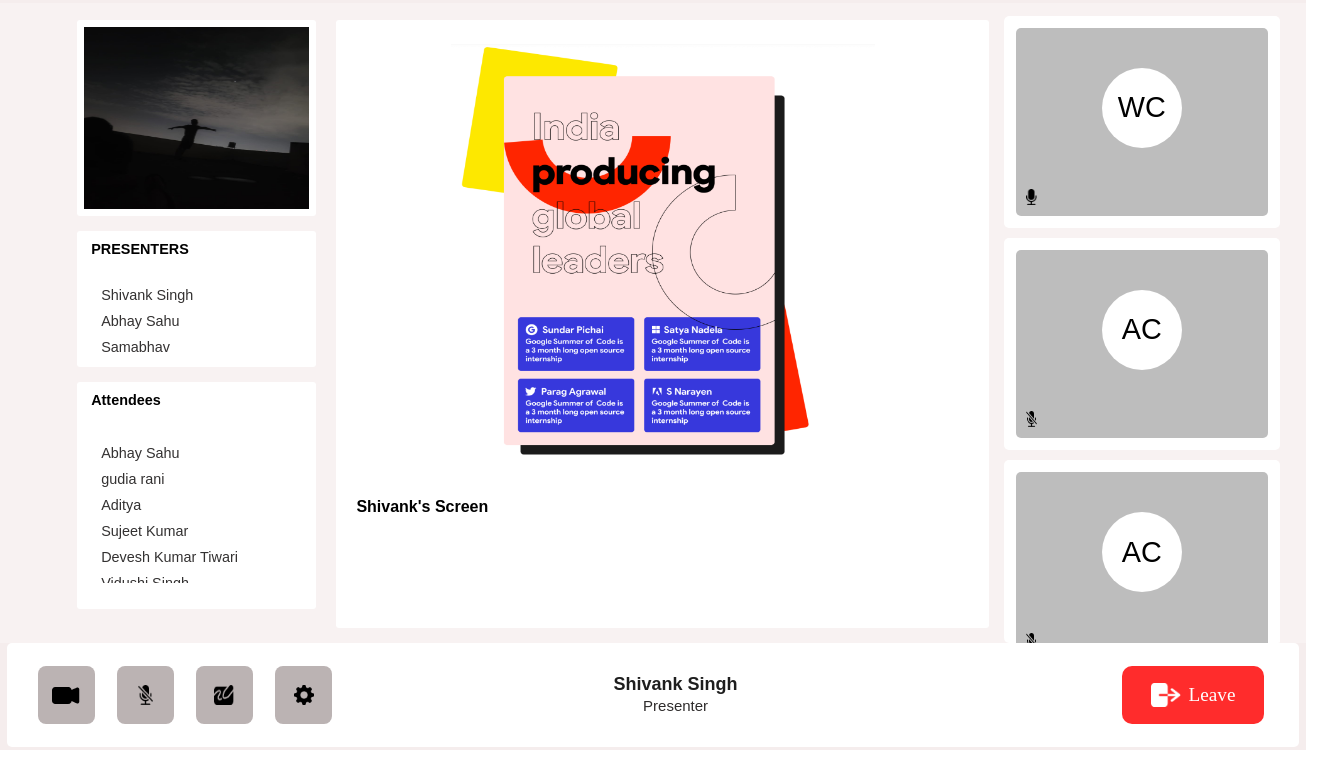
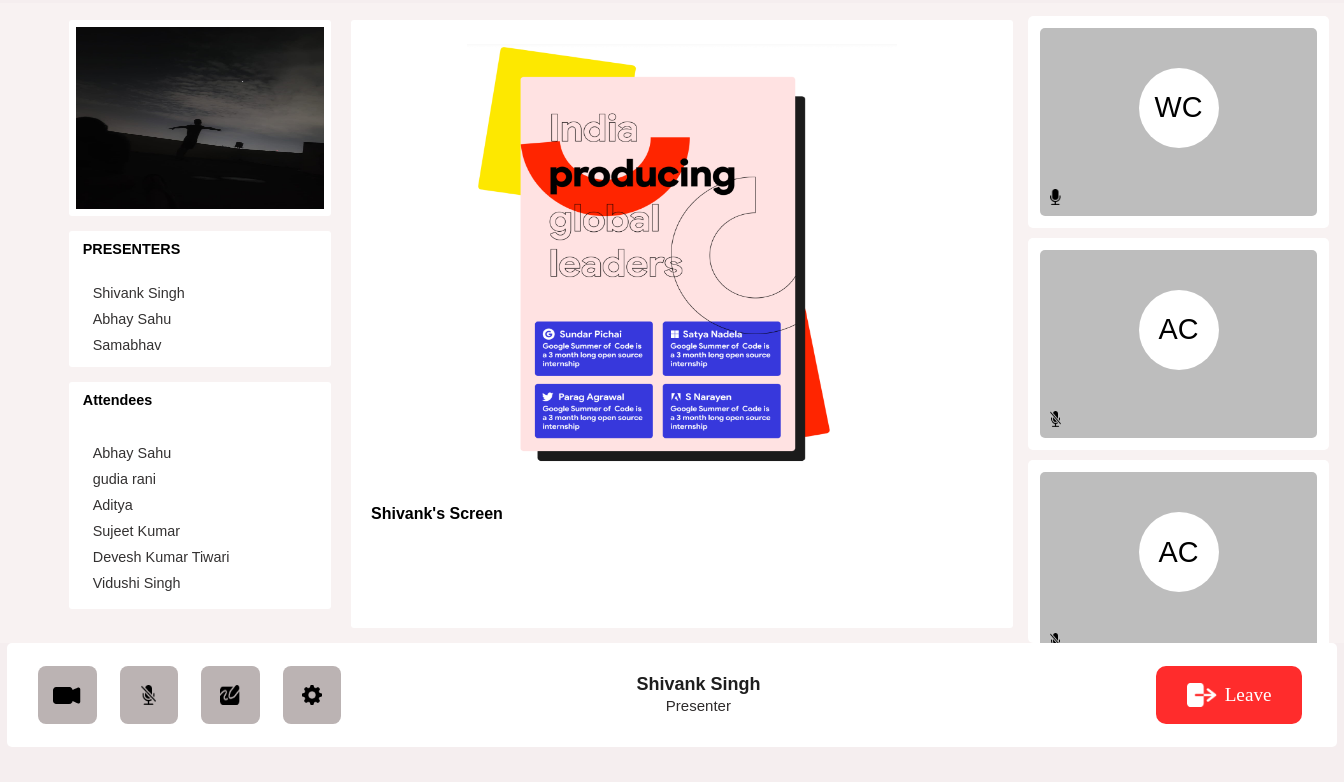
Before and after one commit to nasablackberry/Hacktoberfest_2022, a plain HTML site: page Oss_shivank_singh/index.html in a window 1280 px wide. Shown: the part 66-848 px from the top of the page, 1344 px wide, since content can reach past the window. Before the commit the page ends 816 px from the top, so only its background shows below. Drawn offline with Linux system fonts and the light colour scheme.

Commit message:
Update style.css

```diff
--- a/Oss_shivank_singh/style.css
+++ b/Oss_shivank_singh/style.css
@@ -5,7 +5,7 @@
 }
 
 ::-webkit-scrollbar {
-    width: 7px;
+    width: 9px;
 
 }
 
@@ -15,7 +15,7 @@
 }
 
 ::-webkit-scrollbar-thumb {
-    background: rgb(161, 159, 159);
+    background: rgb(165, 156, 156);
     border-radius: 10px;
 }
 
@@ -25,12 +25,12 @@
 }
 
 .rootCont{
-    width: 102vw;
-    height: 102vh;
+    width: 105vw;
+    height: 106vh;
     display: flex;
     flex-direction: column;
     align-items: center;
-    background-color: rgb(245, 237, 237);
+    background-color: rgb(245, 238, 239);
 }
 
 .navbar{
@@ -59,8 +59,8 @@
 }
 
 .teams p{
-    font-size: 1.2rem;
-    font-weight: 700;
+    font-size: 1.5rem;
+    font-weight: 800;
     font-family: 'Readex Pro', sans-serif;
 }
 
@@ -79,7 +79,7 @@
 }
 
 .recording p{
-    font-size: 1.1rem;
+    font-size: 1.5rem;
     font-weight: 510;
     font-family: 'Readex Pro', sans-serif;
 }
@@ -96,7 +96,7 @@
 }
 
 .middleSec .left,.right{
-    width: 23%;
+    width: 25%;
     height: 95%;
     display: flex;
     /* background-color: red; */
@@ -160,7 +160,7 @@
 
 .scroll{
     width: 100%;
-    height: 70%;
+    height: 75%;
     overflow-y: scroll;
 }
 
```
